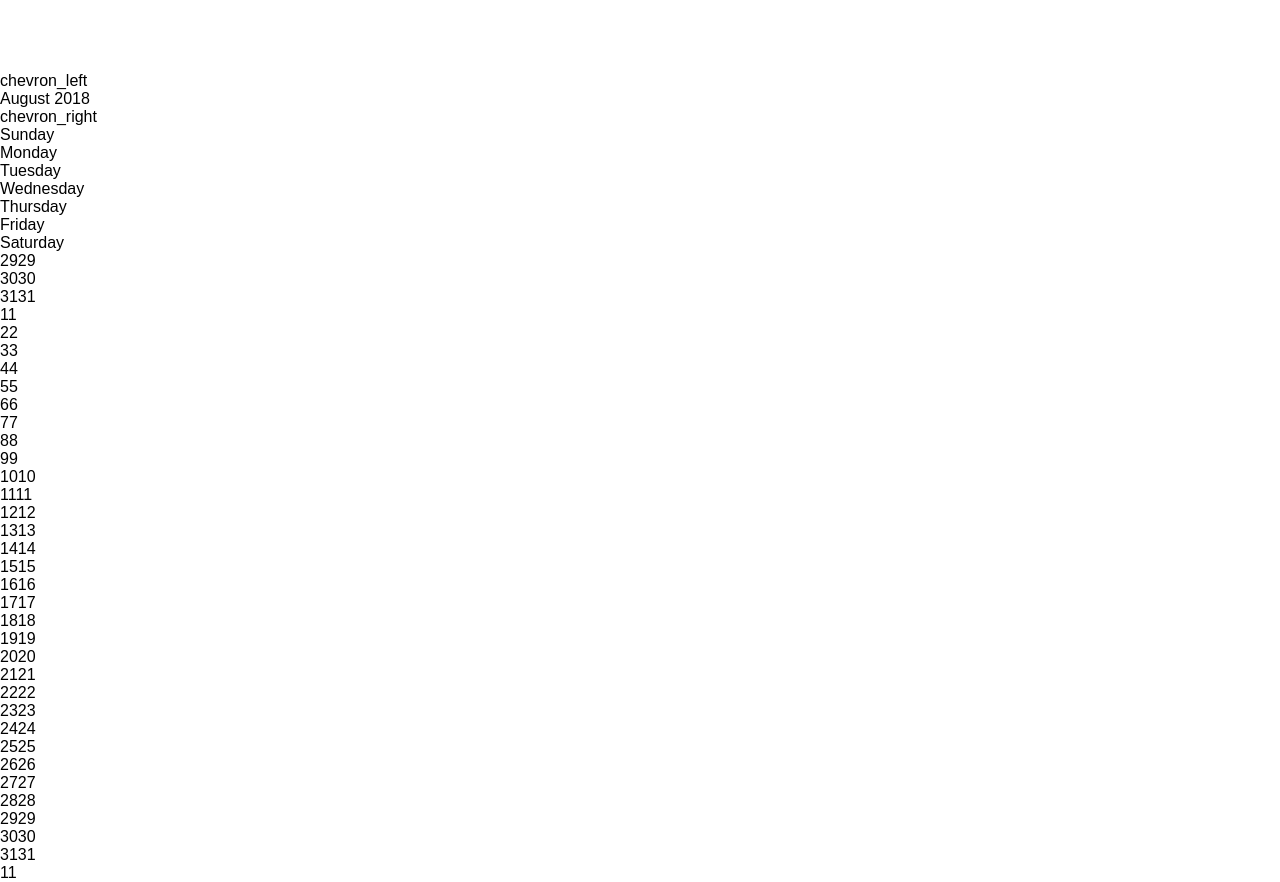
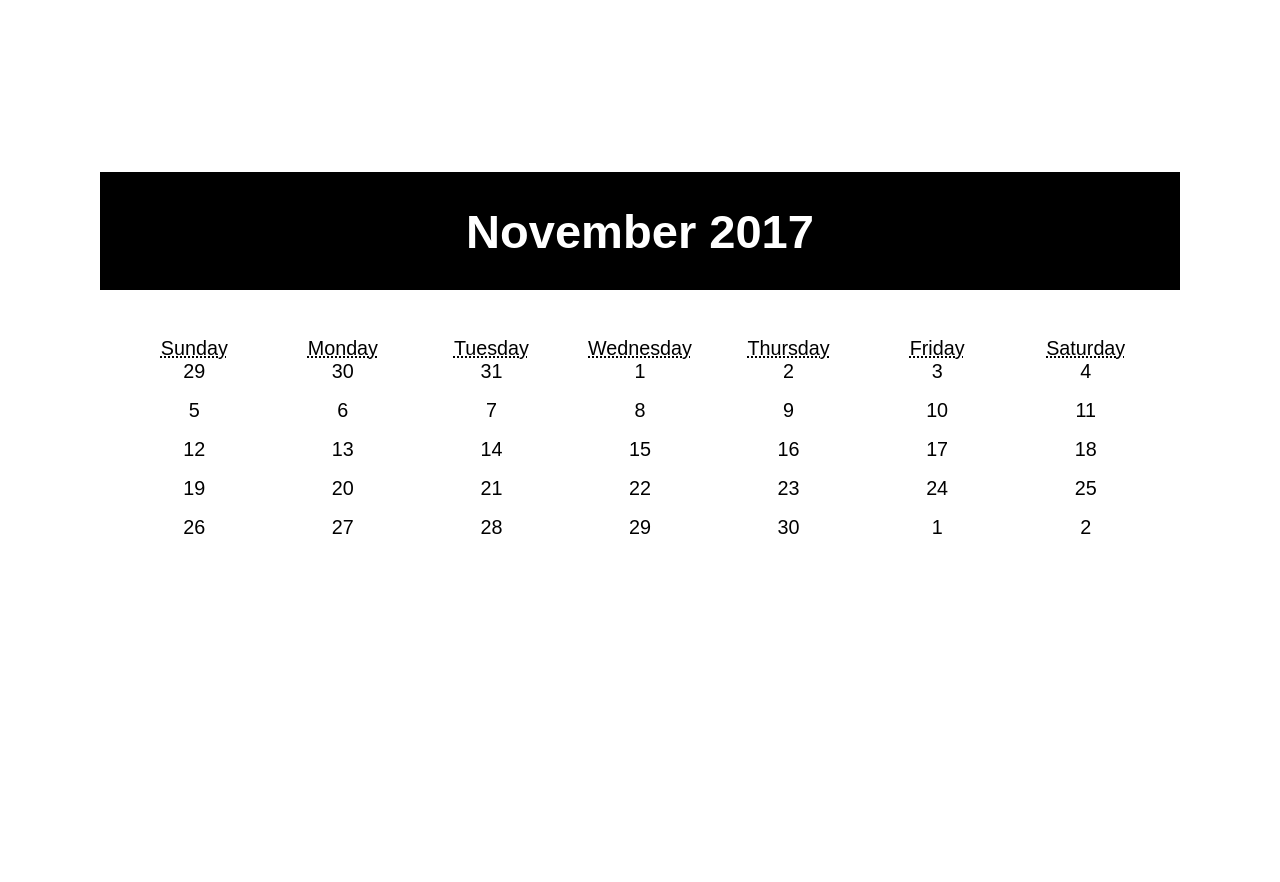
Before and after one commit to AndreyKonovalenko/goals, a React app: page / in a window 1280 px wide. After the commit the page ends 800 px from the top, so only its background shows below. Built offline with nearby package versions, Linux system fonts and the light colour scheme.

Commit message:
Downlaod another calendar exampele from CSS -Tricks

```diff
--- a/src/App.js
+++ b/src/App.js
@@ -1,18 +1,19 @@
 import React, { Component } from 'react';
 import Layout from './hoc/Layout/Layout';
 //import GoalField from './containers/GoalField';
-import CustomCalendar from './containers/CustomCalendar/CustomCalendar';
+//import CustomCalendar from './containers/CustomCalendar/CustomCalendar';
+import CalendarCssTricks from './components/CalendarCssTricks/CalendarCssTricks';
 
-
+//import './App.css';
 
 class App extends Component {
+
     render() {
         return (
-            <div>
-                <Layout>
-                    <CustomCalendar/>
-                </Layout>
-            </div>
+            <Layout>
+                <CalendarCssTricks />
+            </ Layout>
+
         );
     }
 }
--- /dev/null
+++ b/src/components/CalendarCssTricks/CalendarCssTricks.css
@@ -0,0 +1,81 @@
+
+header {
+    display: flex;
+    align-items: center;
+    font-size: calc(16px + (26 - 16) * ((100vw - 300px) / (1600 - 300)));
+    justify-content: center;
+    margin-bottom: 2em;
+    background: #000;
+    color: #fff;
+    min-height: 10vh;
+    text-align: center;
+  }
+
+  ul {
+    display: grid;
+    grid-template-columns: repeat(7, 1fr);
+    grid-gap: 1em;
+    margin: 0 auto;
+    max-width: 64em;
+    padding: 0;
+  }
+
+  li {
+    display: flex;
+    align-items: center;
+    justify-content: center;
+    list-style: none;
+    margin-left: 0;
+    font-size: calc(16px + (21 - 16) * ((100vw - 300px) / (1600 - 300)));
+  }
+
+  ul.weekdays {
+    margin-bottom: 1em;
+  }
+
+  ul.weekdays li {
+    height: 4vw;
+  }
+
+  ul.day-grid li {
+    background-color: #eaeaea;
+    border: 1px solid #eaeaea;
+    height: 12vw;
+    max-height: 125px;
+  }
+
+  ul.weekdays abbr[title] {
+    border: none;
+    font-weight: 800;
+    text-decoration: none;
+  }
+
+  ul.day-grid li:nth-child(1),
+  ul.day-grid li:nth-child(2),
+  ul.day-grid li:nth-child(3),
+  ul.day-grid li:nth-child(34),
+  ul.day-grid li:nth-child(35) {
+    background-color: #fff;
+  }
+
+  .Calendar {
+    padding: 100px;
+    margin: auto;
+  }
+
+
+  @media all and (max-width: 800px) {
+    ul {
+      grid-gap: .25em;
+    }
+
+    ul.weekdays li {
+      font-size: 0;
+    }
+
+    ul.weekdays > li abbr:after {
+        content: attr(title);
+        font-size: calc(16px + (26 - 16) * ((100vw - 300px) / (1600 - 300)));
+      text-align: center;
+      }
+  }
--- /dev/null
+++ b/src/components/CalendarCssTricks/CalendarCssTricks.js
@@ -0,0 +1,83 @@
+import React, {Component} from 'react';
+
+import cssObject from './CalendarCssTricks.css';
+
+class CalendarCssTricks extends Component {
+    render() {
+        return (
+            <div className={cssObject.Calendar}>
+                    <header>
+                        <h1>November 2017</h1>
+                    </header>
+
+                    <ul className="weekdays">
+                    <li>
+                        <abbr title="S">Sunday</abbr>
+                    </li>
+                    <li>
+                        <abbr title="M">Monday</abbr>
+                    </li>
+                    <li>
+                        <abbr title="T">Tuesday</abbr>
+                    </li>
+                    <li>
+                        <abbr title="W">Wednesday</abbr>
+                    </li>
+                    <li>
+                        <abbr title="T">Thursday</abbr>
+                    </li>
+                    <li>
+                        <abbr title="F">Friday</abbr>
+                    </li>
+                    <li>
+                        <abbr title="S">Saturday</abbr>
+                    </li>
+                    </ul>
+
+                    <ul className="day-grid">
+                    <li className="month=prev">29</li>
+                    <li className="month=prev">30</li>
+                    <li className="month=prev">31</li>
+                    <li>1</li>
+                    <li>2</li>
+                    <li>3</li>
+                    <li>4</li>
+                    <li>5</li>
+                    <li>6</li>
+                    <li>7</li>
+                    <li>8</li>
+                    <li>9</li>
+                    <li>10</li>
+                    <li>11</li>
+                    <li>12</li>
+                    <li>13</li>
+                    <li>14</li>
+                    <li>15</li>
+                    <li>16</li>
+                    <li>17</li>
+                    <li>18</li>
+                    <li>19</li>
+                    <li>20</li>
+                    <li>21</li>
+                    <li>22</li>
+                    <li>23</li>
+                    <li>24</li>
+                    <li>25</li>
+                    <li>26</li>
+                    <li>27</li>
+                    <li>28</li>
+                    <li>29</li>
+                    <li>30</li>
+                    <li className="month-next">1</li>
+                    <li className="month-next">2</li>
+                </ul>
+
+            </div>
+
+        );
+
+    }
+
+}
+
+export default CalendarCssTricks;
--- a/src/containers/CustomCalendar/CustomCalendar.css
+++ b/src/containers/CustomCalendar/CustomCalendar.css
@@ -36,11 +36,9 @@
 
 /* GENERAL */
 
-* {
-  box-sizing: border-box;
-}
 
-body {
+.Body {
+    box-sizing: border-box;
     font-family: 'Open Sans', 'Helvetica Neue', 'Helvetica', 'Arial', sans-serif;
     font-size: 1em;
     font-weight: 300;
@@ -50,15 +48,18 @@ body {
     position: relative;
 }
 
-header {
+.Header {
+  box-sizing: border-box;
   display: block;
   width: 100%;
   padding: 1.75em 0;
   border-bottom: 1px solid var(--border-color);
   background: var(--neutral-color);
+  flex-direction: row;
+  justify-content: center;
 }
 
-header #logo {
+/* header #logo {
   font-size: 175%;
   text-align: center;
   color: var(--main-color);
@@ -67,9 +68,10 @@ header #logo {
 
 header #logo .icon {
   padding-right: .25em;
-}
+} */
 
-main {
+.Main {
+  box-sizing: border-box;
   display: block;
   margin: 0 auto;
   margin-top: 5em;
@@ -88,7 +90,8 @@ main {
   width: 100%;
 }
 
-.row-middle {
+.middle {
+  composes: row;
   align-items: center;
 }
 
@@ -98,17 +101,20 @@ main {
   max-width: 100%;
 }
 
-.col-start {
+.start {
+  composes: col;
   justify-content: flex-start;
   text-align: left;
 }
 
-.col-center {
+.center {
+  conposes: col;
   justify-content: center;
   text-align: center;
 }
 
-.col-end {
+.end {
+  composes: col;
   justify-content: flex-end;
   text-align: right;
 }
@@ -124,7 +130,8 @@ main {
   border: 1px solid var(--border-color);
 }
 
-.calendar .header {
+ .header {
+  composes: calendar;
   text-transform: uppercase;
   font-weight: 700;
   font-size: 115%;
@@ -151,7 +158,10 @@ main {
   margin-right: 1em;
 }
 
-.calendar .days {
+ .days {
+
+  composes: calendar;
+  composes: row;
   text-transform: uppercase;
   font-weight: 400;
   color: var(--text-color-light);
--- a/src/containers/CustomCalendar/CustomCalendar.js
+++ b/src/containers/CustomCalendar/CustomCalendar.js
@@ -1,5 +1,7 @@
 import React, { Component } from 'react';
 import dateFns from 'date-fns';
+
+import cssObject from './CustomCalendar.css'
 
 
 
@@ -9,21 +11,20 @@ class CustomCalendar extends Component  {
         selectedDate: new Date()
     };
 
-
     renderHeader() {
         const dateFormat = "MMMM YYYY";
         return (
-            <div className="header row flex-middle">
-                <div className="col col-start">
-                    <div className="icon" onClick={this.prevMonth}>
+            <div className={cssObject.middle}>
+                <div className={cssObject.start}>
+                    <div className={cssObject.icon} onClick={this.prevMonth}>
                         chevron_left
                     </div>
                 </div>
-                <div className="col col-center">
+                <div className={cssObject.center}>
                     <span>{dateFns.format(this.state.currentMonth, dateFormat)}</span>
                 </div>
-                <div className="col col-end" onClick={this.nextMonth}>
-                    <div className="icon">chevron_right</div>
+                <div className={cssObject.end} onClick={this.nextMonth}>
+                    <div className={cssObject.icon}>chevron_right</div>
                 </div>
             </div>
         );
@@ -37,13 +38,13 @@ class CustomCalendar extends Component  {
 
         for (let i = 0; i < 7; i++) {
             days.push(
-                <div className="col col-center" key={i}>
+                <div className={cssObject.center} key={i}>
                     {dateFns.format(dateFns.addDays(startDate, i), dateFormat)}
                 </div>
             );
         }
 
-        return <div className="days row">{days}</div>;
+        return <div className={cssObject.days}>{days}</div>;
       }
 
     renderCells() {
@@ -81,13 +82,14 @@ class CustomCalendar extends Component  {
                 day = dateFns.addDays(day, 1);
             }
             rows.push(
-                <div className="row" key={day}>
+                <div className={cssObject.rows} key={day}>
                     {days}
                 </div>
             );
             days = [];
         }
-            return <div className="body">{rows}</div>;
+            console.log(rows);
+            return <div className={cssObject.rows}>{rows}</div>;
         }
 
         onDateClick = day => {
@@ -110,8 +112,9 @@ class CustomCalendar extends Component  {
 
 
     render () {
+
         return (
-            <div className="calendar">
+            <div className={cssObject.calendar}>
                 {this.renderHeader()}
                 {this.renderDays()}
                 {this.renderCells()}
```
Also changed, not shown: src/index.css (line endings or trailing spaces).
